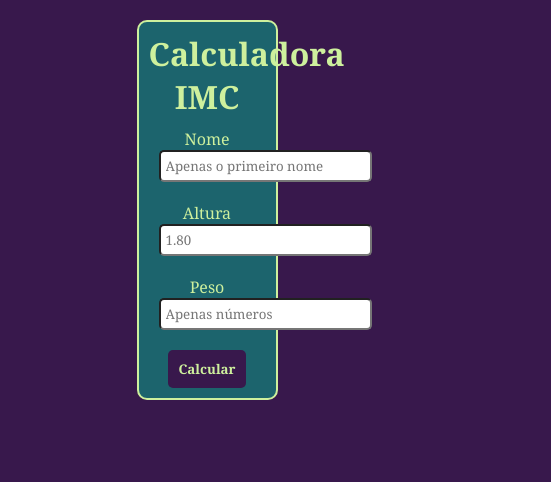
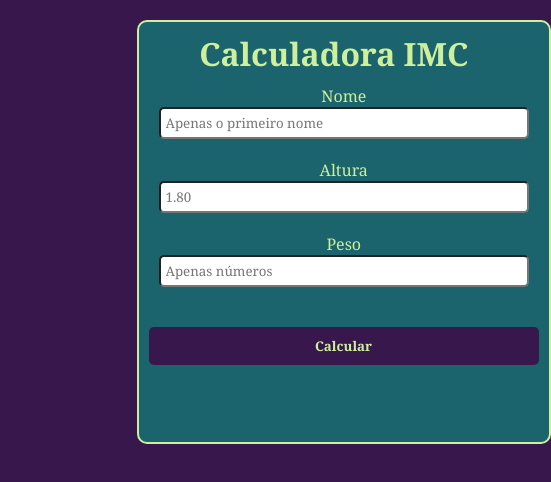
Before and after one commit to Marcelino85/Calculadora-IMC, a plain HTML site: page index.html in a window 390 px wide. Shown: the whole page, 551 px wide, since content can reach past the window. Drawn offline with Linux system fonts and the light colour scheme.

Commit message:
incluindo Responsividade

```diff
--- a/style.css
+++ b/style.css
@@ -70,3 +70,34 @@ input{
     font-size: 50px;
 
 }
+
+@media (max-width: 768px){
+
+    body{
+        height: 100vh;
+    }
+
+    .container{
+        width: 100%;
+        height: 400px;
+        display: flex;
+        flex-direction: column;
+    }
+
+    .input{
+        width: 95%;
+        display: flex;
+        flex-direction: column;
+    }
+
+    h1{
+        width: 95%;
+        display: flex;
+        flex-direction: column;
+    }
+
+    #button{
+        width: 100%;
+        margin-top: 30px;
+    }
+}
```
